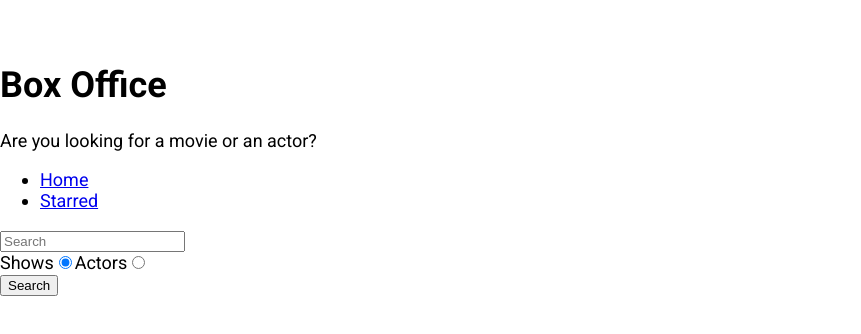
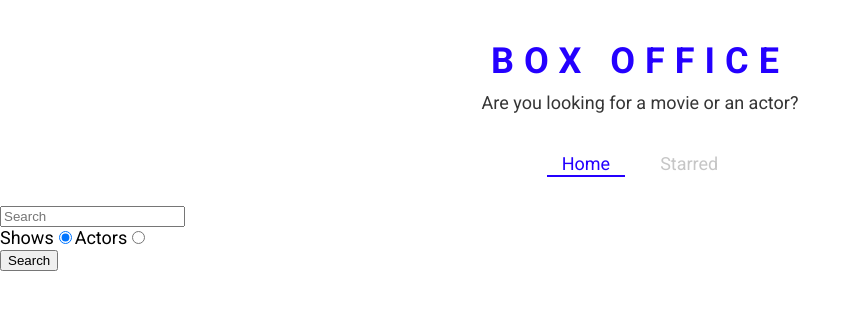
Before and after one commit to ishujain2512/box-office, a React (Create React App) app: page / in a window 1280 px wide. Shown: the top 334 px of the page, without its empty margins (0-861 px from the left). Built offline with nearby package versions, Linux system fonts and the light colour scheme.

Commit message:
defined theme for styled components and created a few styled components

```diff
--- a/src/App.js
+++ b/src/App.js
@@ -1,12 +1,20 @@
 import React from 'react';
 import { Switch, Route } from 'react-router-dom';
+import { ThemeProvider } from 'styled-components';
 import Home from './pages/Home';
 import Starred from './pages/Starred';
 import Show from './pages/Show';
 
+const theme = {
+  mainColors: {
+    blue: '#2400ff',
+    gray: '#c6c6c6',
+    dark: '#353535',
+  },
+};
 function App() {
   return (
-    <div>
+    <ThemeProvider theme={theme}>
       <Switch>
         <Route exact path="/">
           <Home />
@@ -21,7 +29,7 @@
           This is 404 Page not found HI feel free to browse us more.
         </Route>
       </Switch>
-    </div>
+    </ThemeProvider>
   );
 }
 
--- a/src/components/Navs.js
+++ b/src/components/Navs.js
@@ -1,21 +1,28 @@
 /* eslint-disable arrow-body-style */
 import React from 'react';
-import { Link } from 'react-router-dom';
+import { useLocation } from 'react-router-dom';
+import { NavList, LinkStyled } from './Navs.styled';
 
 const LINKS = [
   { to: '/', text: 'Home' },
   { to: '/starred', text: 'Starred' },
 ];
 const Navs = () => {
+  const location = useLocation();
   return (
     <div>
-      <ul>
+      <NavList>
         {LINKS.map(item => (
           <li key={item.to}>
-            <Link to={item.to}>{item.text}</Link>
+            <LinkStyled
+              to={item.to}
+              className={item.to === location.pathname ? 'active' : ''}
+            >
+              {item.text}
+            </LinkStyled>
           </li>
         ))}
-      </ul>
+      </NavList>
     </div>
   );
 };
--- /dev/null
+++ b/src/components/Navs.styled.js
@@ -0,0 +1,41 @@
+import styled from 'styled-components';
+import { Link } from 'react-router-dom';
+
+export const NavList = styled.ul`
+  display: flex;
+  justify-content: center;
+  list-style: none;
+  margin: 0 0 30px;
+  padding: 0;
+`;
+
+export const LinkStyled = styled(Link)`
+  margin: 0 10px;
+  padding: 3px 15px;
+  position: relative;
+  text-decoration: none;
+  color: ${({ theme }) => theme.mainColors.gray};
+  &.active {
+    color: ${({ theme }) => theme.mainColors.blue};
+    &:after {
+      content: '';
+      position: absolute;
+      display: block;
+      height: 2px;
+      left: 0%;
+      bottom: 0;
+      background-color: ${({ theme }) => theme.mainColors.blue};
+      animation: slide-in 0.3s ease-in forwards;
+      @keyframes slide-in {
+        from {
+          left: 50%;
+          width: 0;
+        }
+        to {
+          left: 0%;
+          width: 100%;
+        }
+      }
+    }
+  }
+`;
--- a/src/components/Title.js
+++ b/src/components/Title.js
@@ -1,10 +1,11 @@
 import React from 'react';
+import { TitleWrapper } from './Title.styled';
 
 const Title = ({ title, subTitle }) => (
-  <div>
+  <TitleWrapper>
     <h1>{title}</h1>
     <p>{subTitle}</p>
-  </div>
+  </TitleWrapper>
 );
 
 export default Title;
--- /dev/null
+++ b/src/components/Title.styled.js
@@ -0,0 +1,18 @@
+import styled from 'styled-components';
+
+export const TitleWrapper = styled.div`
+  text-align: center;
+  margin: 0 0 40px;
+
+  h1 {
+    color: ${({ theme }) => theme.mainColors.blue};
+    letter-spacing: 10px;
+    text-transform: uppercase;
+    margin: 0 0 10px;
+  }
+
+  p {
+    color: ${({ theme }) => theme.mainColors.dark};
+    margin: 0;
+  }
+`;
```
